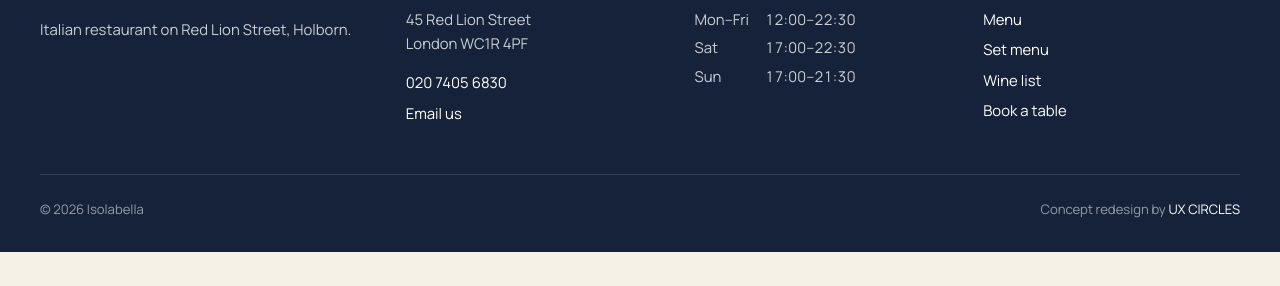
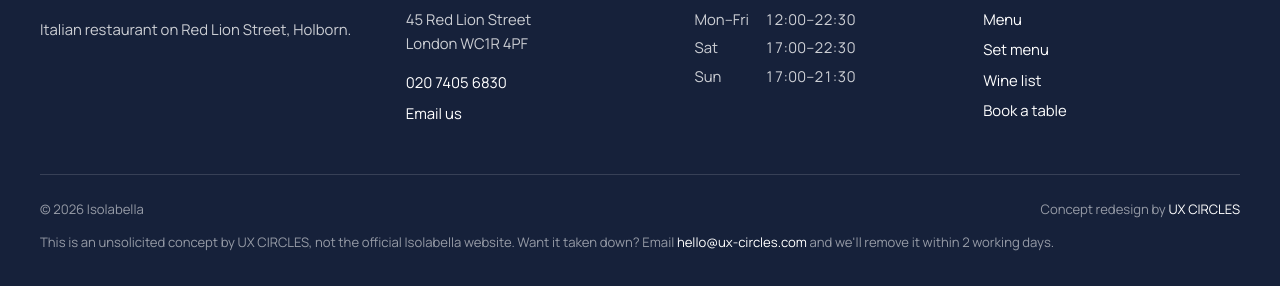
Before and after one commit to uxcircles/Isolabella, a plain HTML site: page book.html in a window 1280 px wide. Shown: the part 1879-2165 px from the top of the page. Before the commit the page ends 2131 px from the top, so only its background shows below. Drawn offline with nearby package versions, Linux system fonts and the light colour scheme.

Commit message:
Footer: offer to take the concept down within 2 working days
Every page now says this is an unsolicited UX CIRCLES concept, not the
official site, and gives hello@ux-circles.com for takedown requests,
in the page's own language.

Co-Authored-By: Claude Opus 5.5 <noreply@anthropic.com>
Claude-Session: https://claude.ai/code/session_012xdZwkaj7mqQBf9GXtJQAL

```diff
--- a/book.html
+++ b/book.html
@@ -143,6 +143,7 @@
       <div class="footer-base">
         <p>© <span data-year>2026</span> Isolabella</p>
         <p>Concept redesign by <a href="https://ux-circles.com/web" target="_blank" rel="noopener">UX CIRCLES</a></p>
+        <p data-takedown style="flex-basis: 100%; margin: 0;">This is an unsolicited concept by UX CIRCLES, not the official Isolabella website. Want it taken down? Email <a href="mailto:hello@ux-circles.com">hello@ux-circles.com</a> and we'll remove it within 2 working days.</p>
       </div>
     </div>
   </footer>
```
Also changed, not shown: index.html (+1 -0 lines), menu.html (+1 -0 lines).
